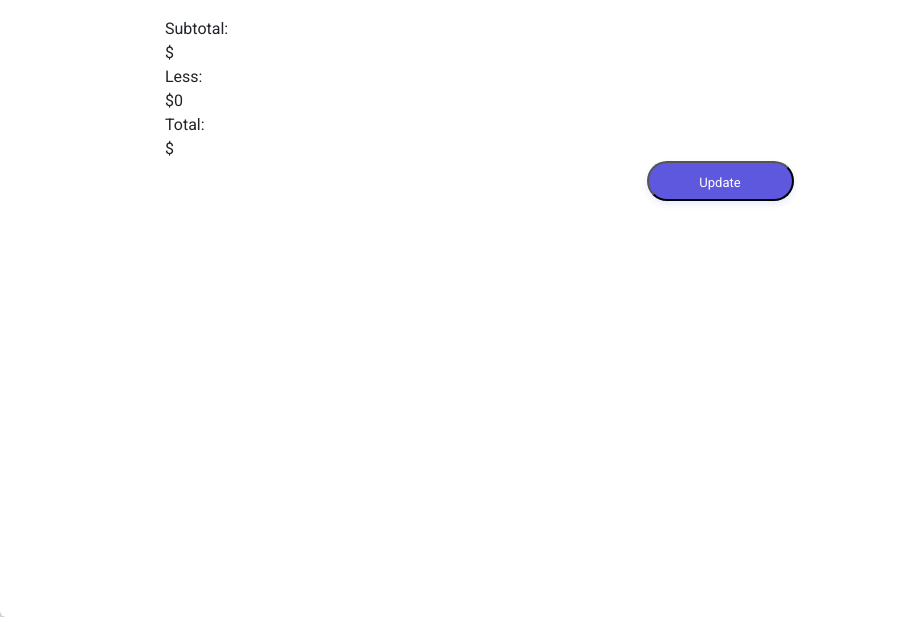
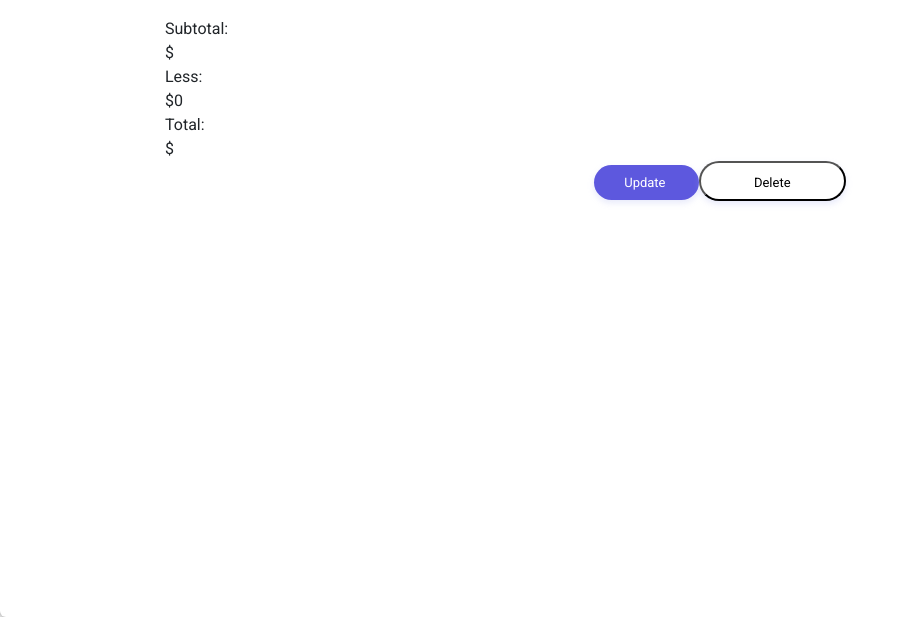
Before and after one commit to cnulla/InvoiceApp, a Django app: template invoiceapp/templates/invoiceapp/invoice_detail.html in a window 1280 px wide; the page is wider, and only the part inside the window is pictured. Shown: the part 193-810 px from the top of that part, without its empty margins (0-909 px from the left). Run offline with Django 3.2, Linux system fonts and the light colour scheme; the template is opened without the code that fills it, so the values that code supplies are empty; some libraries are stand-ins or nearby versions.

Commit message:
add delete button

```diff
--- a/invoiceapp/templates/invoiceapp/invoice_detail.html
+++ b/invoiceapp/templates/invoiceapp/invoice_detail.html
@@ -147,7 +147,7 @@
             <div class="row">
                 <div class="col-lg-12">
                     Less:
-                    {% if invoice.less == None %}
+                    {% if not invoice.less %}
                     <div>$0</div>
                     {% else %}
                     <div> {{invoice.less}} </div>
@@ -170,10 +170,33 @@
         <div class="container">
             <div class="row">
                 <div class="col-lg-12">
-                    <a href="{% url 'update-invoice' invoice.id %}"><button class="round-button "> Update </button></a>
+                    <a href="{% url 'update-invoice' invoice.id %}" class="round-button"> Update </a>
+                    <button type="button" class="round-button2" data-toggle="modal" data-target="#delete-modal">
+                      Delete
+                  </button>
                 </div>
             </div>
         </div>
     </div>
 </div>
+<!-- Delete Modal -->
+<div class="modal fade" id="delete-modal" tabindex="-1" role="dialog">
+  <div class="modal-dialog modal-dialog-centered" role="document">
+    <div class="modal-content">
+      <div class="modal-header">
+        <h5 class="modal-title" id="delete-modal-title">Oops!</h5>
+        <button type="button" class="close" data-dismiss="modal" aria-label="Close">
+          <span aria-hidden="true">&times;</span>
+        </button>
+      </div>
+      <div class="modal-body">
+        Are you sure you want to delete this?
+      </div>
+      <div class="modal-footer">
+        <button type="button" class="btn btn-secondary" data-dismiss="modal">Close</button>
+        <a href="{% url 'delete-invoice' invoice.id %}" class="btn btn-secondary">Delete </a>
+      </div>
+    </div>
+  </div>
+</div>
 {% endblock %}
```
